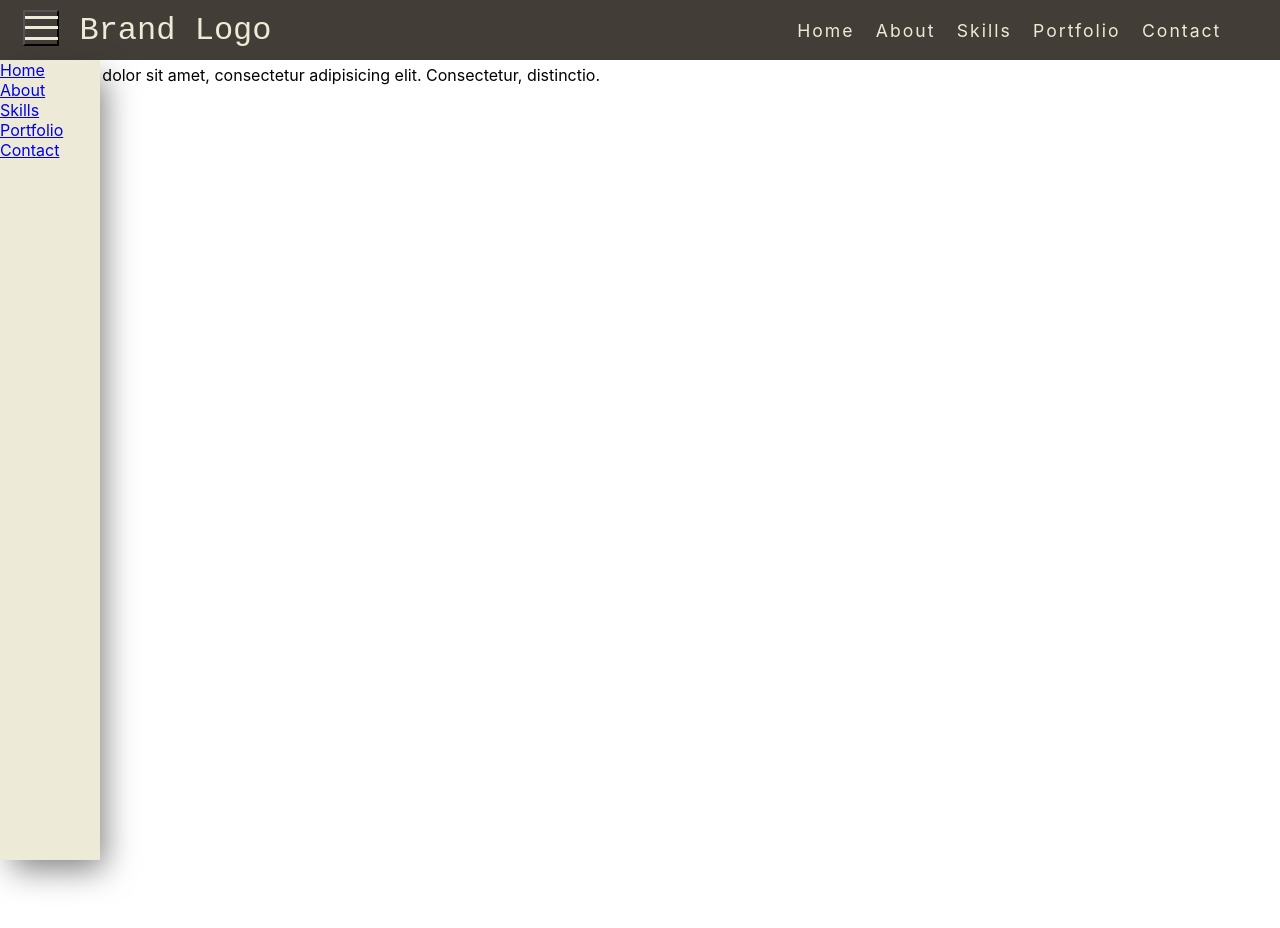
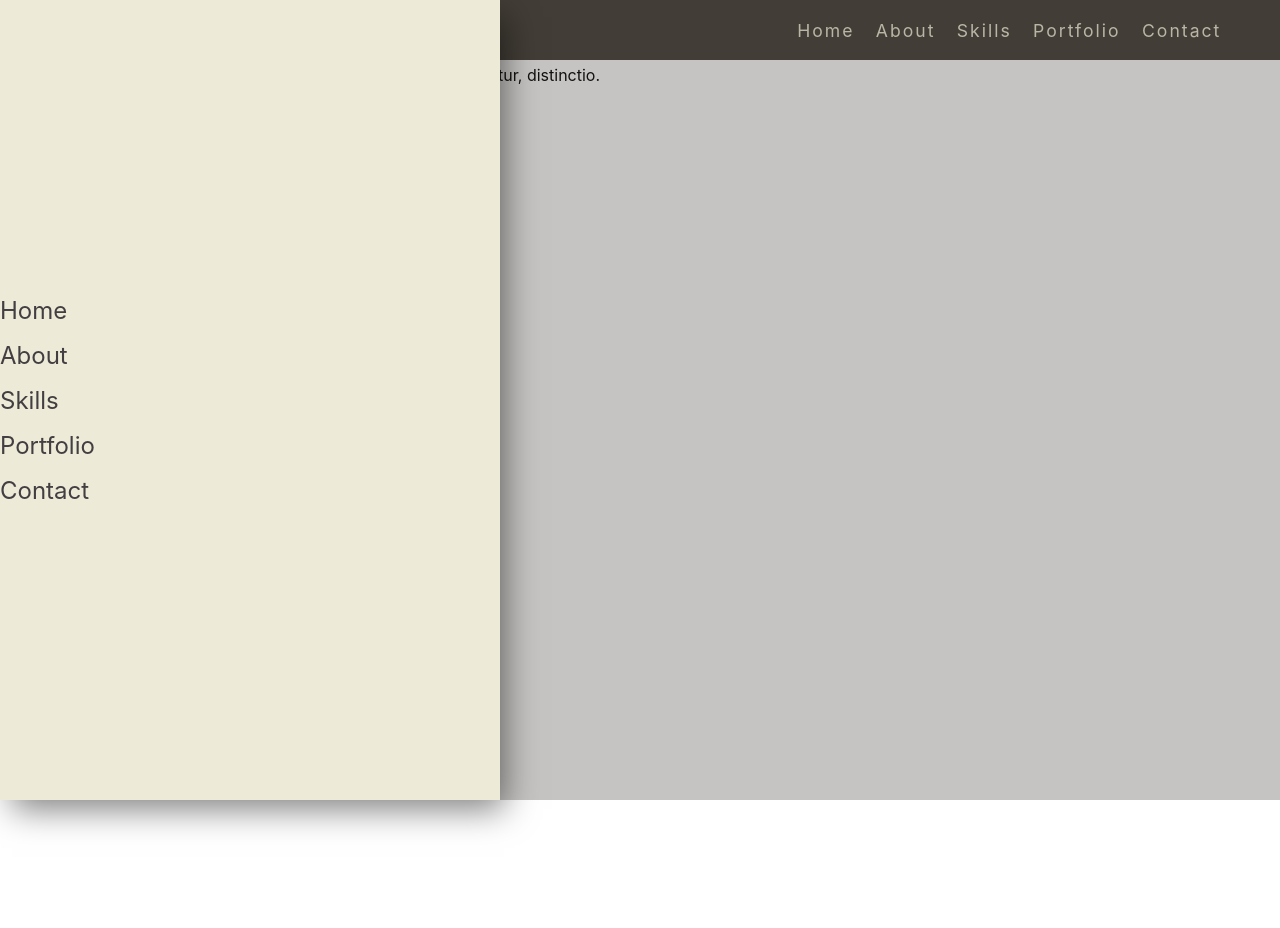
Before and after one commit to MAbdurahman/react-sidebar-left, a React (Create React App) app: page / in a window 1280 px wide. Shown: the top 928 px of the page. Before the commit the page ends 865 px from the top, so only its background shows below. Built offline with nearby package versions, Linux system fonts and the light colour scheme.

Commit message:
Modify Navbar.css, Sidebar.css, SidebarBackground.css, and SidebarBackground.jsx

```diff
--- a/src/App.js
+++ b/src/App.js
@@ -1,15 +1,31 @@
 import React, { Component } from 'react';
 import Navbar from './components/Navbar/Navbar';
-import Sidebar from './components/Sidebar/Sidebar'
+import Sidebar from './components/Sidebar/Sidebar';
+import SidebarBackground from './components/SidebarBackground/SidebarBackground'
 
 class App extends Component {
 
+  state = {
+    isSidebarOpen: false
+
+  };
+
+  sidebarToggleClickHandler = () => {
+    this.setState((prevState) => {
+      return {isSidebarOpen: !prevState.isSidebarOpen};
+    });
+  };
+
 
   render() {
+    let sidebar;
+    let background;
+
     return (
       <div className="wrapper">
         <Navbar/>
         <Sidebar/>
+        <SidebarBackground/>
         <main>
           <p>Lorem ipsum dolor sit amet, consectetur adipisicing elit. Consectetur, distinctio.</p>
         </main>
--- a/src/components/Navbar/Navbar.css
+++ b/src/components/Navbar/Navbar.css
@@ -2,7 +2,8 @@
    position: fixed;
    top: 0;
    left: 0;
-   width: 100%;
+   z-index: 90;
+   width: 100vw;
    height: 60px;
    background-color: #423E37;
 
@@ -71,42 +72,42 @@
 .navbar__navigation--items {
    padding: 0 0.667em;
    align-self: center;
-
+   transition: all .33s cubic-bezier(0.075, 0.82, 0.165, 1);
+   -webkit-transition: all .33s cubic-bezier(0.075, 0.82, 0.165, 1);
+   -moz-transition: all .33s cubic-bezier(0.075, 0.82, 0.165, 1);
+   -ms-transition: all .33s cubic-bezier(0.075, 0.82, 0.165, 1);
+   -o-transition: all .33s cubic-bezier(0.075, 0.82, 0.165, 1);
 }
 
-.navbar__navigation--items a {
+
+.navbar__navigation--link {
+   width: 100%;
    font-size: 1.1rem;
    letter-spacing: 2px;
-   transition: all .33s ease-in-out;
-   -webkit-transition: all .33s ease-in-out;
-   -moz-transition: all .33s ease-in-out;
-   -ms-transition: all .33s ease-in-out;
-   -o-transition: all .33s ease-in-out;
-}
-
-.navbar__navigation--items>a:focus,
-.navbar__navigation--items>a:hover {
-   color: #EBC670;
-   transform: scale(1.5);
-   -webkit-transform: scale(1.5);
-   -moz-transform: scale(1.5);
-   -ms-transform: scale(1.5);
-   -o-transform: scale(1.5);
-}
-
-.navbar__navigation--items>a.active {
-   color: #f5ae0a;
-}
-.navbar__navigation--link {
-   width: 100%;
+   transition: all .33s cubic-bezier(0.075, 0.82, 0.165, 1);
+   -webkit-transition: all .33s cubic-bezier(0.075, 0.82, 0.165, 1);
+   -moz-transition: all .33s cubic-bezier(0.075, 0.82, 0.165, 1);
+   -ms-transition: all .33s cubic-bezier(0.075, 0.82, 0.165, 1);
+   -o-transition: all .33s cubic-bezier(0.075, 0.82, 0.165, 1);
 }
 
 .navbar__navigation--link:hover,
 .navbar__navigation--link:focus {
    color: #EBC670;
-   transform: scale(1.5);
-   -webkit-transform: scale(1.5);
-   -moz-transform: scale(1.5);
-   -ms-transform: scale(1.5);
-   -o-transform: scale(1.5);
+   border-bottom: 2px solid #EBC670;
+   transform: scaleXY(1.5, 1.5);
+   -webkit-transform: scaleXY(1.5, 1.5);
+   -moz-transform: scaleXY(1.5, 1.5);
+   -ms-transform: scaleXY(1.5, 1.5);
+   -o-transform: scaleXY(1.5, 1.5);
 }
+
+.navbar__navigation--link:active {
+   color: #f5ae0a;
+   border-bottom: 2px solid #f5ae0a;
+   transform: scale3d(1.5, 1.5, 1.5);
+   -webkit-transform: scale3d(1.5, 1.5, 1.5);
+   -moz-transform: scale3d(1.5, 1.5, 1.5);
+   -ms-transform: scale3d(1.5, 1.5, 1.5);
+   -o-transform: scale3d(1.5, 1.5, 1.5);
+}
--- a/src/components/Sidebar/Sidebar.css
+++ b/src/components/Sidebar/Sidebar.css
@@ -1,11 +1,62 @@
 .sidebar {
    position: fixed;
-   top: 60px;
+   top: 0px;
    left: 0;
-   z-index: 99;
+   z-index: 200;
    height: 100%;
-   width: 100px;
+   width: 70%;
+   max-width: 500px;
    background-color: #edebd7;
    box-shadow: 8px 13px 21px 3px rgba(98, 98, 98, 1);
    box-shadow: 8px 13px 32px -4px rgba(0, 0, 0, 0.5);
 }
+
+.sidebar--list {
+   height: 100%;
+   display: flex;
+   flex-direction: column;
+   justify-content: center;
+   list-style: none;
+
+}
+
+.sidebar--list--item {
+   /*  display: flex;
+   flex-direction: column;
+   justify-content: center; */
+   margin: 0.5em 0;
+}
+
+.sidebar--item--link {
+   /*display: flex;
+   justify-self: center;
+   */
+   /*color: #edebd7;
+   */
+   color: #423e42;
+   text-decoration: none;
+   font-size: 1.5rem;
+   transition: all .33s cubic-bezier(0.075, 0.82, 0.165, 1);
+   -webkit-transition: all .33s cubic-bezier(0.075, 0.82, 0.165, 1);
+   -moz-transition: all .33s cubic-bezier(0.075, 0.82, 0.165, 1);
+   -ms-transition: all .33s cubic-bezier(0.075, 0.82, 0.165, 1);
+   -o-transition: all .33s cubic-bezier(0.075, 0.82, 0.165, 1);
+}
+
+.sidebar--item--link:focus,
+.sidebar--item--link:hover {
+   /*   color: #EBC670;
+      border-bottom: 2px solid #EBC670; */
+   color: #423e37;
+   border-bottom: 2px solid #423e37;
+   transform: scaleXY(1.5, 1.5);
+   -webkit-transform: scaleXY(1.5, 1.5);
+   -moz-transform: scaleXY(1.5, 1.5);
+   -ms-transform: scaleXY(1.5, 1.5);
+   -o-transform: scaleXY(1.5, 1.5);
+}
+
+.sidebar--item--link:active {
+   color: #000000;
+   border-bottom: 2px solid #000000;
+}
--- a/src/components/SidebarBackground/SidebarBackground.css
+++ b/src/components/SidebarBackground/SidebarBackground.css
@@ -0,0 +1,9 @@
+.sidebar__background {
+   position: fixed;
+   top: 0;
+   left: 0;
+   width: 100%;
+   height: 100%;
+   z-index: 100;
+   background-color: rgba(66, 62, 55, .3);
+}
--- a/src/components/SidebarBackground/SidebarBackground.jsx
+++ b/src/components/SidebarBackground/SidebarBackground.jsx
@@ -0,0 +1,12 @@
+import React from 'react';
+import './SidebarBackground.css';
+
+const SidebarBackground = props => {
+   return (
+      <div className="sidebar__background">
+
+      </div>
+   );
+};
+
+export default SidebarBackground;
--- a/src/index.css
+++ b/src/index.css
@@ -20,7 +20,7 @@
   outline: none;
 }
 html {
-  height: 100%;
+  height: 100vw;
 }
 body {
   margin: 0;
@@ -29,7 +29,7 @@ body {
     sans-serif;
   -webkit-font-smoothing: antialiased;
   -moz-osx-font-smoothing: grayscale;
-  height: 100%;
+  height: 100vw;
 }
 
 code {
```
